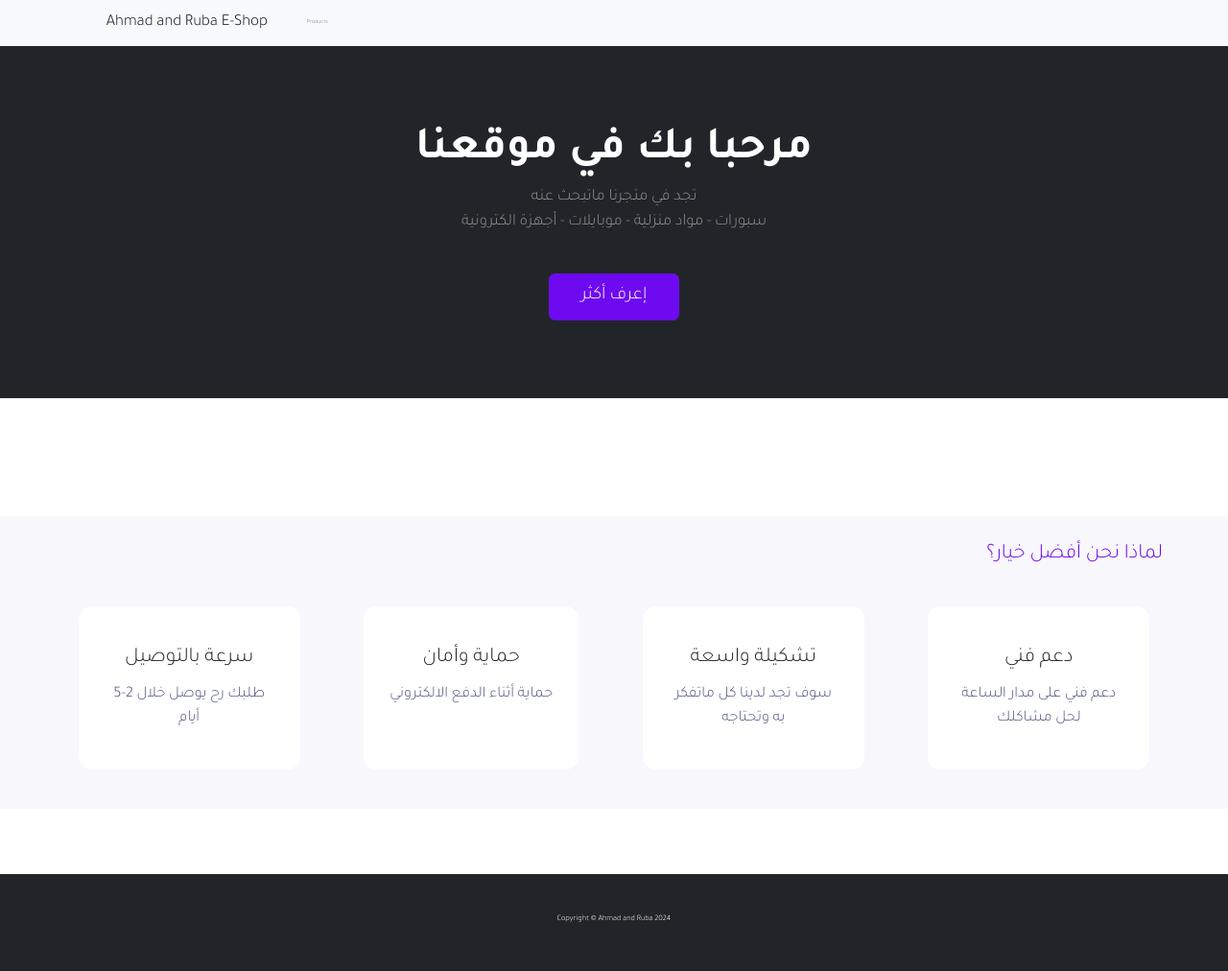
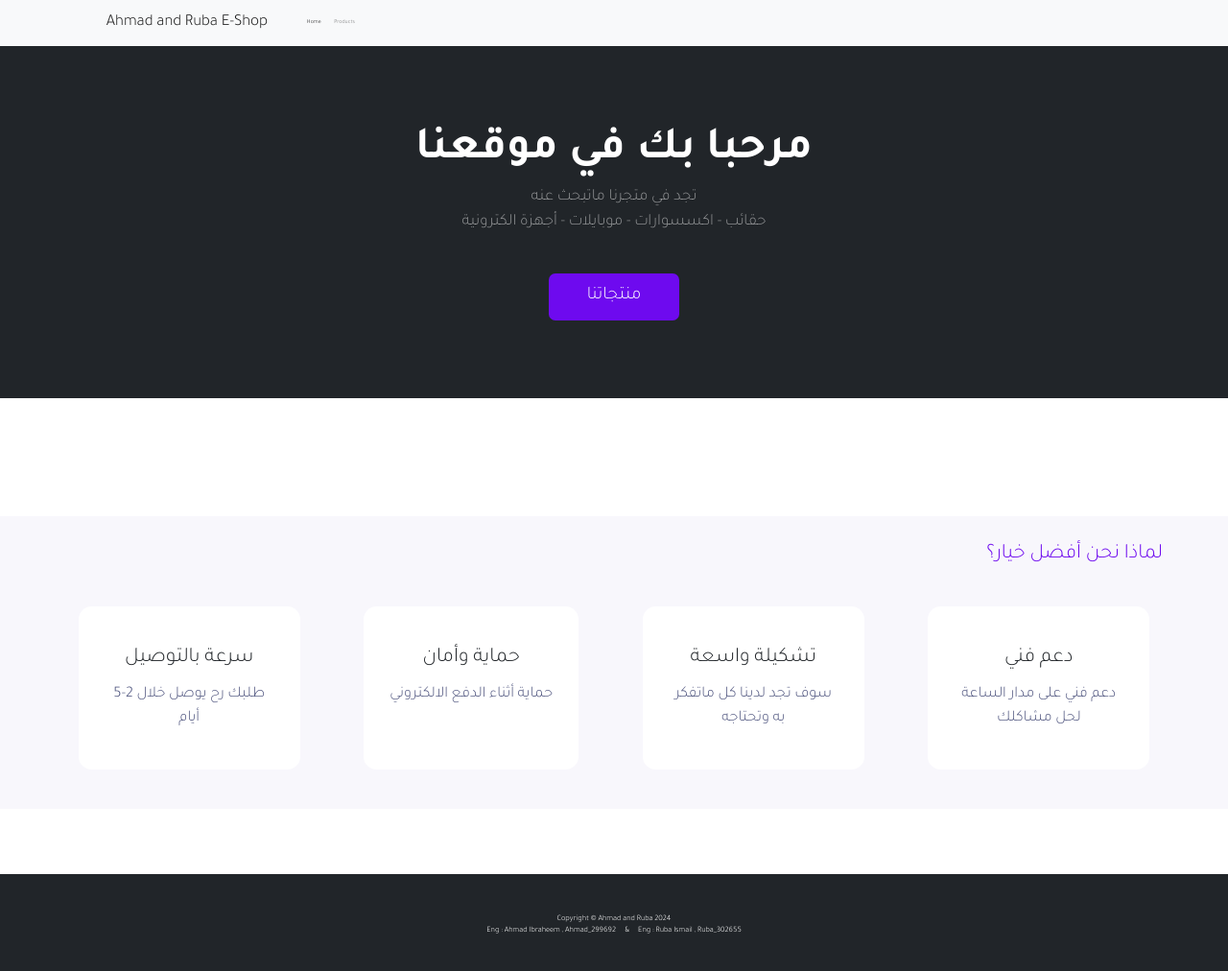
Before and after one commit to RubaIsmail1988/e-market, a plain HTML site: page index.html in a window 1280 px wide. Shown: the whole page at 96% size. Drawn offline with nearby package versions, Linux system fonts and the light colour scheme.

Commit message:
Add files via upload

```diff
--- a/index.html
+++ b/index.html
@@ -12,6 +12,7 @@
         <link href="https://cdn.jsdelivr.net/npm/bootstrap-icons@1.5.0/font/bootstrap-icons.css" rel="stylesheet" />
         <!-- Core theme CSS (includes Bootstrap)-->
         <link href="css/styles.css" rel="stylesheet" />
+        <link href="css/mystyles.css" rel="stylesheet" />
         <link href="css/index.css" rel="stylesheet" />
     </head>
     <body>
@@ -22,7 +23,8 @@
                 <button class="navbar-toggler" type="button" data-bs-toggle="collapse" data-bs-target="#navbarSupportedContent" aria-controls="navbarSupportedContent" aria-expanded="false" aria-label="Toggle navigation"><span class="navbar-toggler-icon"></span></button>
                 <div class="collapse navbar-collapse" id="navbarSupportedContent">
                     <ul class="navbar-nav me-auto mb-2 mb-lg-0 ms-lg-4">
-                        <li class="nav-item"><a class="nav-link" href="products.html">Products</a></li>
+                        <li class="nav-item nav-item-fix"><a class="nav-link active" aria-current="page" href="#!">Home</a></li>
+                        <li class="nav-item nav-item-fix"><a class="nav-link" href="products.html">Products</a></li>
                     </ul>
                 </div>
             </div>
@@ -36,9 +38,9 @@
                         تجد في متجرنا ماتبحث عنه
                     </p>
                     <p class="lead fw-normal text-white-50 mb-0">
-                     سبورات - مواد منزلية - موبايلات - أجهزة الكترونية
+                        حقائب - اكسسوارات - موبايلات - أجهزة الكترونية
                     </p>
-                    <button class="btn"><a href="#"> إعرف أكثر </a></button>
+                    <button class="btn"><a href="products.html"> منتجاتنا </a></button>
                 </div>
             </div>
         </header>
@@ -79,7 +81,8 @@
           </section>
         <!-- Footer-->
         <footer class="py-5 bg-dark">
-            <div class="container"><p class="m-0 text-center text-white">Copyright &copy; Ahmad and Ruba 2024</p></div>
+            <div class="container"><p class="m-0 text-center text-white">Copyright &copy; Ahmad and Ruba 2024</br>
+                Eng : Ahmad Ibraheem , Ahmad_299692&nbsp; &nbsp;&nbsp;&nbsp;&&nbsp;&nbsp;&nbsp;&nbsp;  Eng : Ruba Ismail , Ruba_302655</p></div>
         </footer>
         <!-- Bootstrap core JS-->
         <script src="https://cdn.jsdelivr.net/npm/bootstrap@5.2.3/dist/js/bootstrap.bundle.min.js"></script>
```
